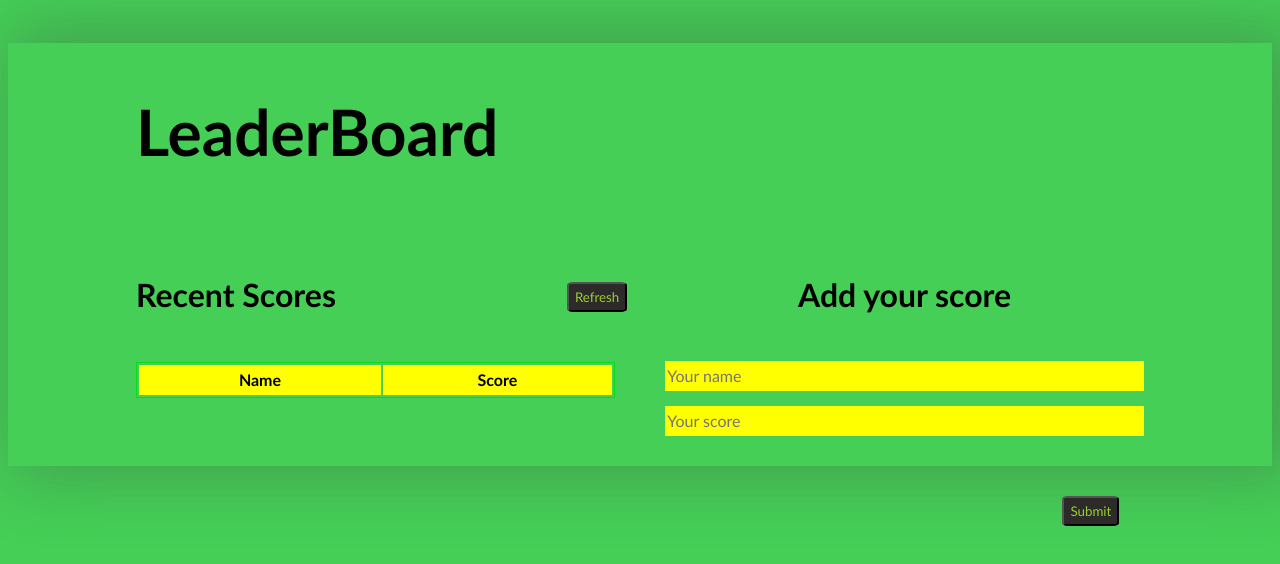
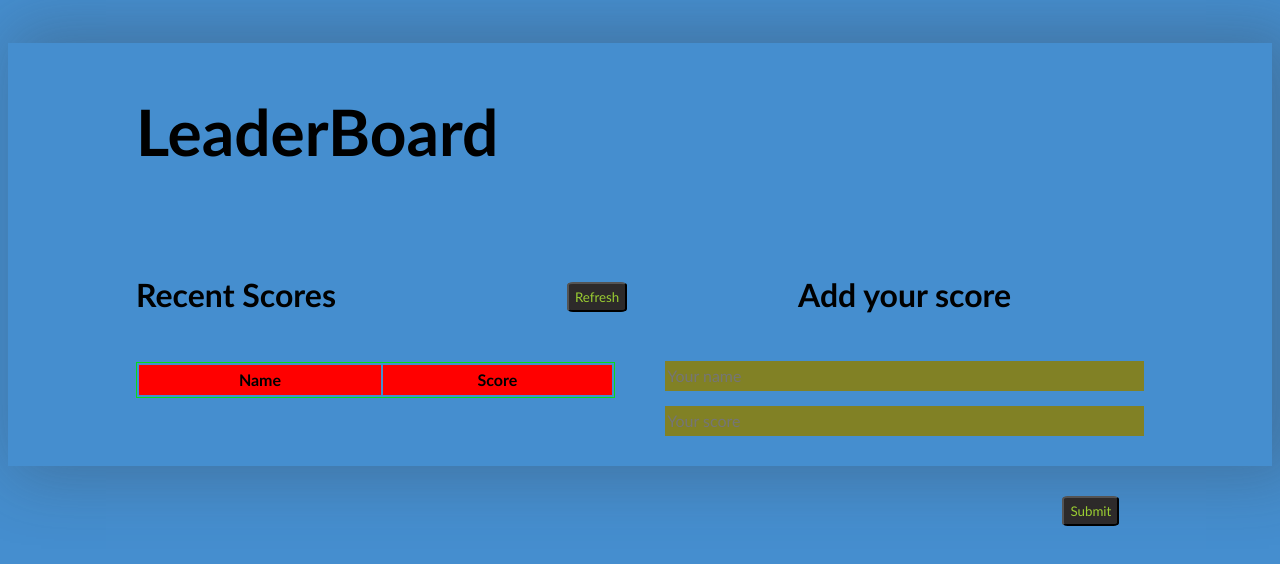
Before and after one commit to Shahid-Bagwan/LeaderBoardScore, a website built with webpack: page src/index.html in a window 1280 px wide. Built offline with nearby package versions, Linux system fonts and the light colour scheme; no server answers.

Commit message:
Update style.css

```diff
--- a/src/style.css
+++ b/src/style.css
@@ -6,7 +6,7 @@
 body {
   padding-inline-start: 10%;
   padding-inline-end: 10%;
-  background-color: rgba(17, 194, 40, 0.781);
+  background-color: rgba(17, 111, 194, 0.781);
 
   /* border-radius: 7px; */
   box-shadow: 15px -2px 63px 13px rgba(56, 55, 55, 0.3);
@@ -72,10 +72,11 @@ button:hover {
 input {
   width: 100%;
   height: 30px;
-  background-color: yellow;
+  background-color: rgb(129, 129, 37);
   border: none;
   font-size: 16px;
   cursor: pointer;
+  color: white;
 }
 
 input::-webkit-outer-spin-button,
@@ -97,7 +98,7 @@ input::-webkit-inner-spin-button {
 }
 
 th {
-  background-color: yellow;
+  background-color: red;
   height: 30px;
 }
 
```
